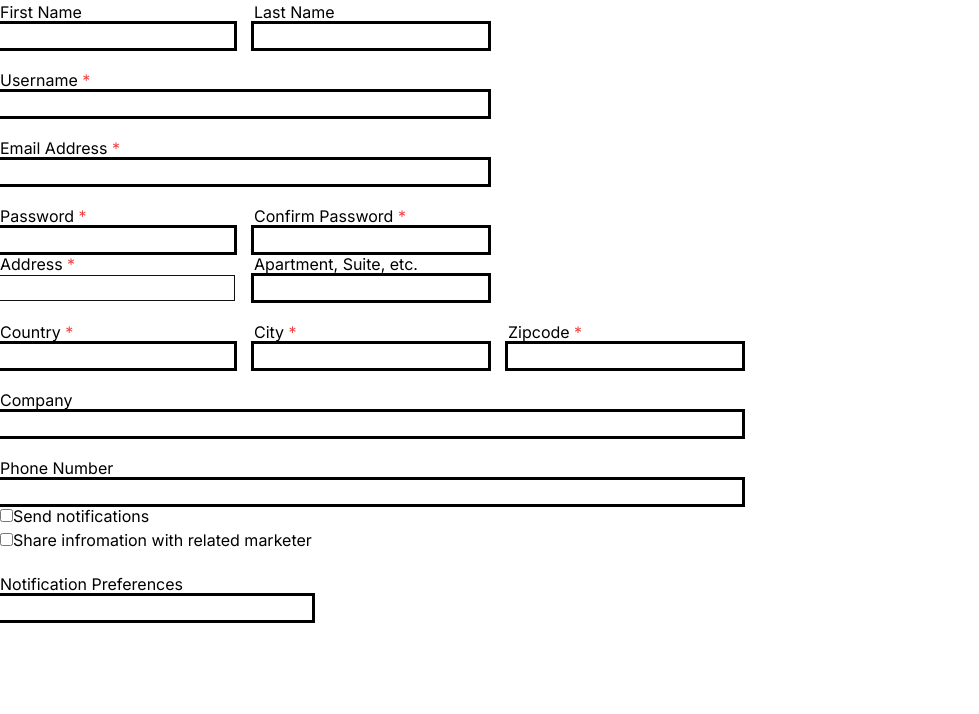
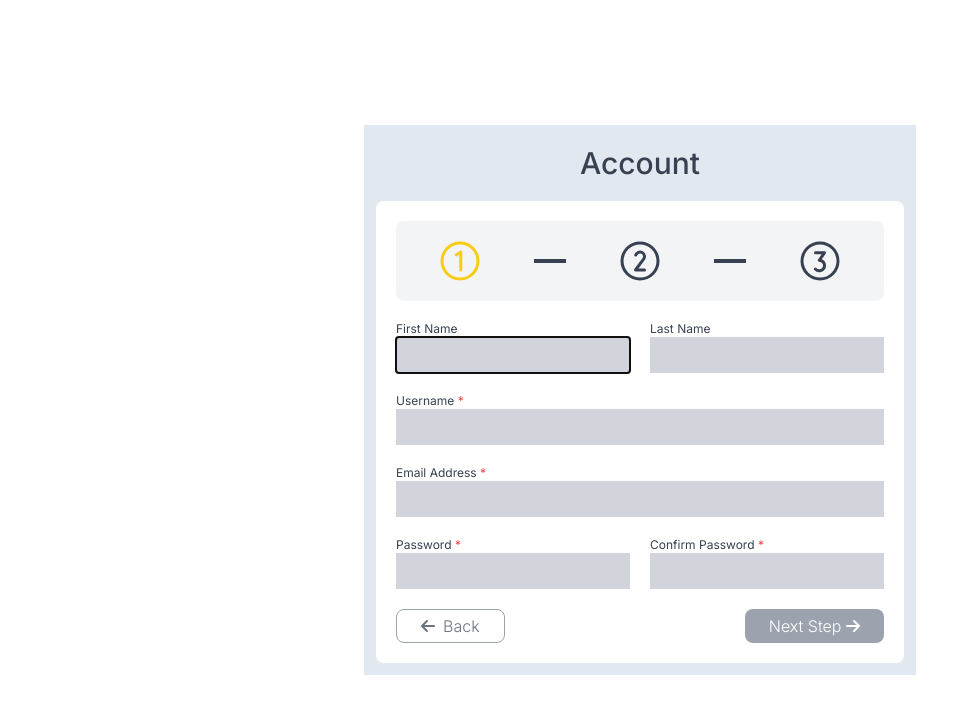
Before and after one commit to ryandc-yeo/bd-frontend-challenge, a Next.js app: page /form in a window 1280 px wide. Shown: the top 714 px of the page, without its empty margins (0-979 px from the left). Built offline with nearby package versions, Linux system fonts and the light colour scheme.

Commit message:
first step outline done

```diff
--- a/package.json
+++ b/package.json
@@ -18,6 +18,7 @@
     "next": "14.2.3",
     "react": "^18",
     "react-dom": "^18",
+    "react-icons": "^5.2.1",
     "zod": "^3.23.7",
     "zod-form-data": "^2.0.2"
   },
--- a/src/app/components/account.tsx
+++ b/src/app/components/account.tsx
@@ -1,10 +1,14 @@
-type AccountProps = {
+type AccountData = {
   firstName: string;
   lastName: string;
   userName: string;
   email: string;
   password: string;
   confirmPassword: string;
+};
+
+type AccountProps = AccountData & {
+  updateFields: (fields: Partial<AccountData>) => void;
 };
 
 const Account = ({
@@ -14,52 +18,78 @@ const Account = ({
   email,
   password,
   confirmPassword,
+  updateFields,
 }: AccountProps) => {
   return (
     <div className="flex flex-col gap-5 w-fit">
       <div className="flex gap-5">
         <div className="flex flex-col">
-          <label>First Name</label>
-          <input type="text" autoFocus value={firstName} className="outline" />
+          <label className="text-xs">First Name</label>
+          <input
+            type="text"
+            autoFocus
+            value={firstName}
+            className="bg-gray-300 leading-9"
+            onChange={(e) => updateFields({ firstName: e.target.value })}
+          />
         </div>
         <div className="flex flex-col">
-          <label>Last Name</label>
-          <input type="text" value={lastName} className="outline" />
+          <label className="text-xs">Last Name</label>
+          <input
+            type="text"
+            value={lastName}
+            className="bg-gray-300 leading-9"
+            onChange={(e) => updateFields({ lastName: e.target.value })}
+          />
         </div>
       </div>
       <div className="flex flex-col">
-        <label>
+        <label className="text-xs">
           Username <span className="text-red-500">*</span>
         </label>
-        <input type="text" value={userName} className="outline" required />
+        <input
+          type="text"
+          value={userName}
+          className="bg-gray-300 leading-9"
+          required
+          onChange={(e) => updateFields({ userName: e.target.value })}
+        />
       </div>
       <div className="flex flex-col">
-        <label>
+        <label className="text-xs">
           Email Address <span className="text-red-500">*</span>
         </label>
-        <input type="text" value={email} className="outline" required />
+        <input
+          type="email"
+          value={email}
+          className="bg-gray-300 leading-9"
+          required
+          onChange={(e) => updateFields({ email: e.target.value })}
+        />
       </div>
       <div className="flex gap-5">
         <div className="flex flex-col">
-          <label>
+          <label className="text-xs">
             Password <span className="text-red-500">*</span>
           </label>
           <input
             type="password"
             value={password}
-            className="outline"
+            className="bg-gray-300 leading-9"
             required
+            onChange={(e) => updateFields({ password: e.target.value })}
           />
         </div>
         <div className="flex flex-col">
-          <label>
+          <label className="text-xs">
             Confirm Password <span className="text-red-500">*</span>
           </label>
           <input
             type="password"
             value={confirmPassword}
-            className="outline"
+            className="bg-gray-300 leading-9"
             required
+            onChange={(e) => updateFields({ confirmPassword: e.target.value })}
           />
         </div>
       </div>
--- /dev/null
+++ b/src/app/components/multistep.ts
@@ -0,0 +1,43 @@
+import { useState, ReactElement } from "react";
+
+const MultiStepForm = (steps: ReactElement[]) => {
+  const [currStep, setCurrStep] = useState(0);
+
+  const back = () => {
+    setCurrStep((i) => {
+      if (i <= 0) {
+        return i;
+      } else {
+        return i - 1;
+      }
+    });
+  };
+
+  const next = () => {
+    setCurrStep((i) => {
+      if (i >= steps.length - 1) {
+        return i;
+      } else {
+        return i + 1;
+      }
+    });
+  };
+
+  const submit = () => {};
+
+  const setStep = (i: number) => {
+    setCurrStep(i);
+  };
+
+  return {
+    back,
+    next,
+    submit,
+    setStep,
+    currStep,
+    steps,
+    step: steps[currStep],
+  };
+};
+
+export default MultiStepForm;
--- a/src/app/components/preferences.tsx
+++ b/src/app/components/preferences.tsx
@@ -1,33 +1,32 @@
 import { useState } from "react";
 
-type PreferencesProps = {
-  Preferences1: string;
-  Preferences2: string;
-  country: string;
-  city: string;
-  zipCode: number;
-  company: string;
-  phoneNumber: string;
+type PreferencesData = {
+  wantsNotifications: boolean;
+  shareInformation: boolean;
+  notificationPreferences: "email" | "text";
+};
+
+type PreferencesProps = PreferencesData & {
+  updateFields: (fields: Partial<PreferencesData>) => void;
 };
 
 const Preferences = ({
-  Preferences1,
-  Preferences2,
-  country,
-  city,
-  zipCode,
-  company,
-  phoneNumber,
+  wantsNotifications,
+  shareInformation,
+  notificationPreferences,
+  updateFields,
 }: PreferencesProps) => {
   const [checkedOne, setCheckedOne] = useState(false);
   const [checkedTwo, setCheckedTwo] = useState(false);
 
-  const handleChangeOne = (event: React.ChangeEvent<HTMLInputElement>) => {
+  const handleChangeOne = () => {
     setCheckedOne(!checkedOne);
+    wantsNotifications = !checkedOne;
   };
 
-  const handleChangeTwo = (event: React.ChangeEvent<HTMLInputElement>) => {
+  const handleChangeTwo = () => {
     setCheckedTwo(!checkedTwo);
+    shareInformation = !checkedTwo;
   };
 
   return (
@@ -52,7 +51,12 @@ const Preferences = ({
       </div>
       <div className="flex flex-col">
         <label>Notification Preferences</label>
-        <input type="text" value={phoneNumber} className="outline" required />
+        <input
+          type="text"
+          value={notificationPreferences}
+          className="outline"
+          required
+        />
       </div>
     </div>
   );
--- a/src/app/form/page.tsx
+++ b/src/app/form/page.tsx
@@ -1,15 +1,129 @@
+/* eslint-disable react/jsx-key */
 "use client";
+import { faArrowLeft, faArrowRight } from "@fortawesome/free-solid-svg-icons";
+import { FontAwesomeIcon } from "@fortawesome/react-fontawesome";
+import {
+  PiNumberCircleOne,
+  PiNumberCircleTwo,
+  PiNumberCircleThree,
+} from "react-icons/pi";
+import { MdOutlineHorizontalRule } from "react-icons/md";
 
+import React, { useState, FormEvent } from "react";
 import Account from "@/app/components/account";
 import Address from "@/app/components/address";
 import Preferences from "@/app/components/preferences";
+import MultiStepForm from "@/app/components/multistep";
+
+type FormData = {
+  firstName: string;
+  lastName: string;
+  email: string;
+  username: string;
+  password: string;
+  confirmPassword: string;
+  address1: string;
+  address2: string;
+  country: string;
+  city: string;
+  zipCode: number;
+  company: string;
+  phoneNumber: string;
+  wantsNotifications: boolean;
+  shareInformation: boolean;
+  notificationPreferences: "email" | "text";
+};
+
+const userData: FormData = {
+  firstName: "",
+  lastName: "",
+  email: "",
+  username: "",
+  password: "",
+  confirmPassword: "",
+  address1: "",
+  address2: "",
+  country: "",
+  city: "",
+  zipCode: 0,
+  company: "",
+  phoneNumber: "",
+  wantsNotifications: false,
+  shareInformation: false,
+  notificationPreferences: "email",
+};
 
 const Form = () => {
+  const [data, setData] = useState(userData);
+  const stepName = ["Account", "Address", "Preferences"];
+
+  const update = (fields: Partial<FormData>) => {
+    setData((prev) => ({ ...prev, ...fields }));
+  };
+
+  const { back, next, submit, setStep, currStep, steps, step } = MultiStepForm([
+    <Account {...data} updateFields={update} />,
+    <Address {...data} updateFields={update} />,
+    <Preferences {...data} updateFields={update} />,
+  ]);
+
+  const handleSubmit = (e: FormEvent) => {
+    e.preventDefault();
+    if (currStep === steps.length - 1) {
+      //submit
+    } else {
+      return next();
+    }
+  };
+
   return (
-    <div>
-      <Account />
-      <Address />
-      <Preferences />
+    <div className="w-screen h-screen flex justify-center items-center text-gray-700">
+      <div className="relative bg-slate-200 max-w-fit p-3">
+        <h1 className="text-3xl text-center font-medium pt-2">
+          {stepName[currStep]}
+        </h1>
+        <form className="mt-5 bg-white rounded-lg p-5" onSubmit={handleSubmit}>
+          <div className="flex justify-between top-2 text-center text-5xl bg-gray-100 rounded-lg px-10 py-4 mb-5">
+            {/* {currStep + 1} / {steps.length} */}
+            <PiNumberCircleOne
+              className={`${currStep == 0 ? "text-yellow-400" : ""}`}
+            />
+            <MdOutlineHorizontalRule />
+            <PiNumberCircleTwo
+              className={`${currStep == 1 ? "text-yellow-400" : ""}`}
+            />
+            <MdOutlineHorizontalRule />
+            <PiNumberCircleThree
+              className={`${currStep == 2 ? "text-yellow-400" : ""}`}
+            />
+          </div>
+          {step}
+          <div className="flex justify-between gap-2 mt-5 text-md font-light">
+            <button
+              type="button"
+              className="border border-gray-400 flex gap-2 items-center px-6 py-1 rounded-lg text-gray-500 hover:bg-gray-400 hover:text-white transition-all"
+            >
+              <FontAwesomeIcon icon={faArrowLeft} />
+              Back
+            </button>
+            {currStep === steps.length - 1 ? (
+              <button
+                type="submit"
+                className="bg-gray-400 text-white rounded-lg px-6 py-1 hover:bg-white hover:text-gray-500 hover:outline transition-all"
+              >
+                Register!
+              </button>
+            ) : (
+              <button
+                type="submit"
+                className="bg-gray-400 text-white rounded-lg px-6 py-1 hover:bg-white hover:text-gray-500 hover:outline transition-all"
+              >
+                Next Step <FontAwesomeIcon icon={faArrowRight} />
+              </button>
+            )}
+          </div>
+        </form>
+      </div>
     </div>
   );
 };
```
Also changed, not shown: src/app/components/address.tsx (+6 -1 lines).
